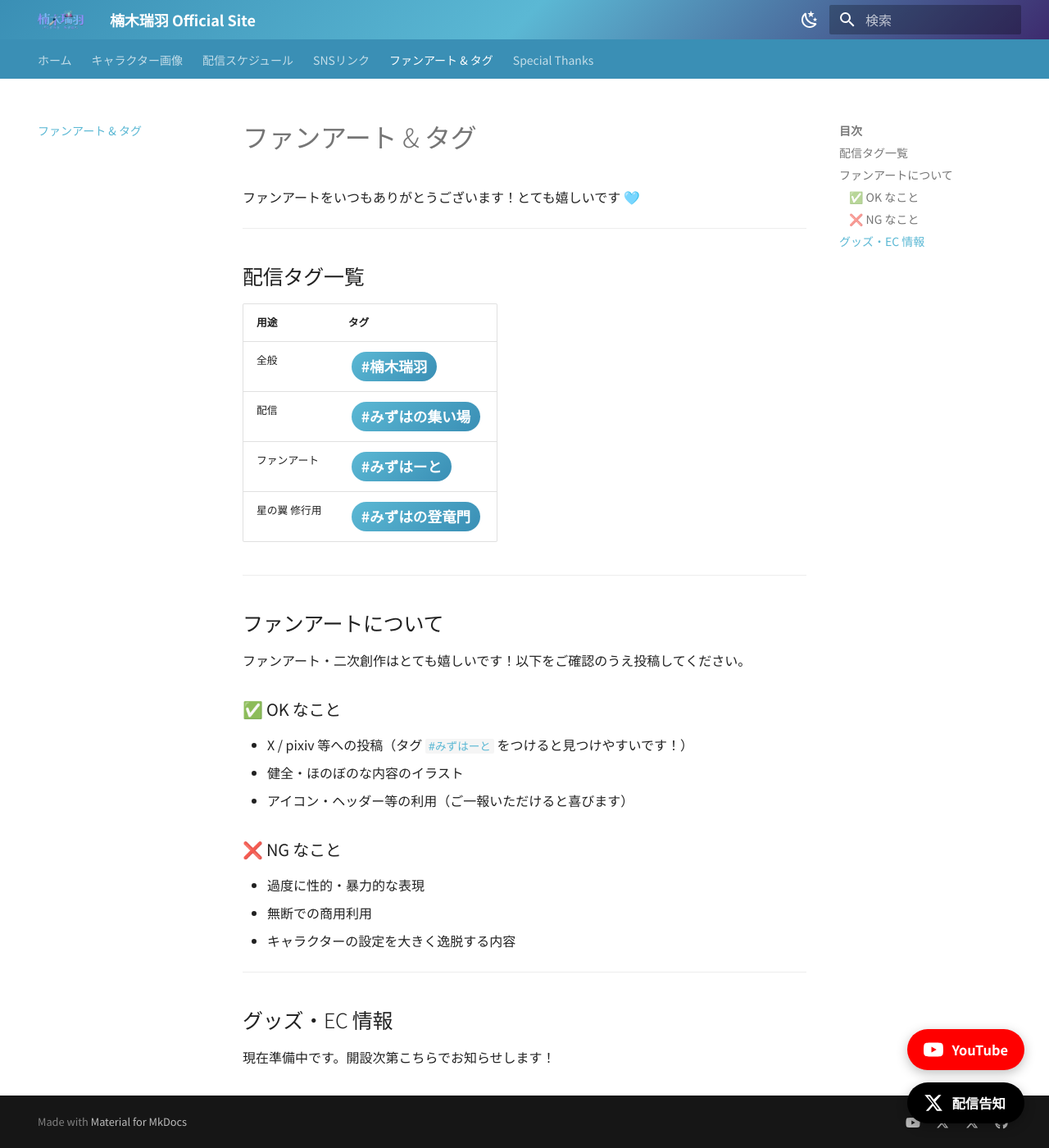
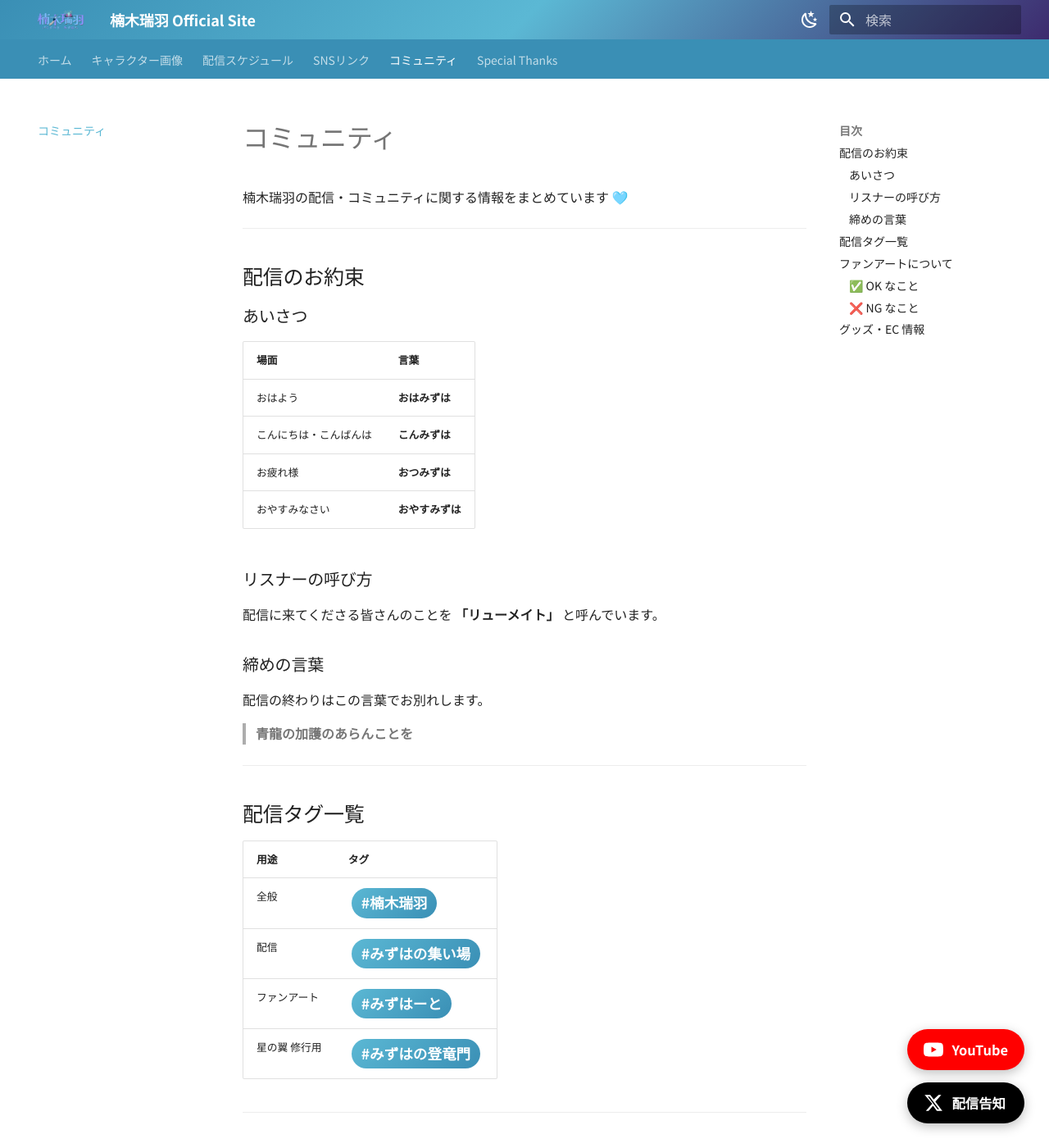
Before and after one commit to mizuha-kusunoki-v/mizuha-site, an MkDocs documentation site: the page built from docs/fanart.md, in a window 1280 px wide and 1400 px high. Shown: the whole window at 82% size. Built offline with MkDocs 1.6.1 and Material for MkDocs 9.7.7, drawn with Linux system fonts in a browser that asks for light colours.

Commit message:
feat: ファンアートページをコミュニティページに拡充
配信のあいさつ・リスナー呼称・締めの言葉を追記し、
ページをコミュニティ全般の案内ページとして再構成。
ナビタブ名も「ファンアート & タグ」→「コミュニティ」に変更。

Co-Authored-By: Claude Sonnet 4.6 <noreply@anthropic.com>

```diff
--- a/docs/fanart.md
+++ b/docs/fanart.md
@@ -1,6 +1,29 @@
-# ファンアート & タグ
+# コミュニティ
 
-ファンアートをいつもありがとうございます！とても嬉しいです 🩵
+楠木瑞羽の配信・コミュニティに関する情報をまとめています 🩵
+
+---
+
+## 配信のお約束
+
+### あいさつ
+
+| 場面 | 言葉 |
+|------|------|
+| おはよう | **おはみずは** |
+| こんにちは・こんばんは | **こんみずは** |
+| お疲れ様 | **おつみずは** |
+| おやすみなさい | **おやすみずは** |
+
+### リスナーの呼び方
+
+配信に来てくださる皆さんのことを **「リューメイト」** と呼んでいます。
+
+### 締めの言葉
+
+配信の終わりはこの言葉でお別れします。
+
+> **青龍の加護のあらんことを**
 
 ---
 
@@ -31,8 +54,6 @@
 - 無断での商用利用
 - キャラクターの設定を大きく逸脱する内容
 
-<!-- TODO: ルールを詳しく決めたい場合はここに追記してください -->
-
 ---
 
 ## グッズ・EC 情報
--- a/mkdocs.yml
+++ b/mkdocs.yml
@@ -36,7 +36,7 @@ nav:
   - キャラクター画像: chara.md
   - 配信スケジュール: schedule.md
   - SNSリンク: links.md
-  - ファンアート & タグ: fanart.md
+  - コミュニティ: fanart.md
   - Special Thanks: special_thanks.md
 
 markdown_extensions:
```
